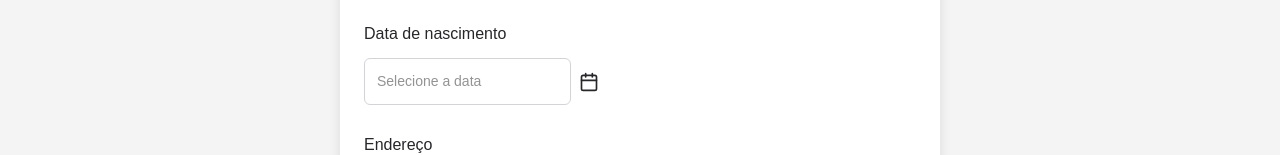
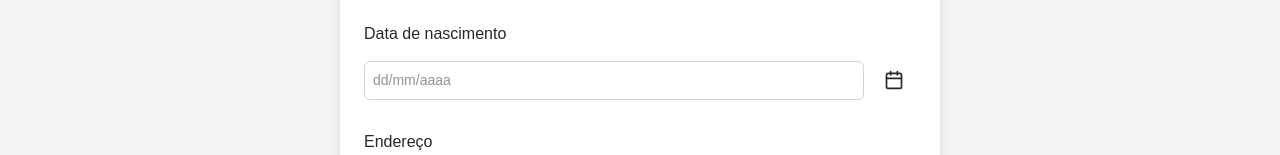
Before and after one commit to JasonSX1/PDS, a React (Vite) app in the folder kanto-intimo-front/: page /sellers/create in a window 1280 px wide. Shown: the part 443-598 px from the top of the page. Built offline with nearby package versions, Linux system fonts and the light colour scheme.

Commit message:
Atualização do campo de inserção de data

```diff
--- a/kanto-intimo-front/src/pages/CreateSellersPage.tsx
+++ b/kanto-intimo-front/src/pages/CreateSellersPage.tsx
@@ -1,4 +1,4 @@
-import React, { useState } from "react";
+import React, { useState, useEffect } from "react";
 import "../styles/SellersPage.css";
 import Header from "../components/ui/header";
 import Navbar from "../components/ui/navbar";
@@ -33,6 +33,7 @@ const formatInput = (value: string, pattern: string) => {
 };
 
 export default function CreateSellersPage() {
+  const [dateInput, setDateInput] = useState("");
   const [formData, setFormData] = useState({
     name: "",
     lastName: "",
@@ -48,6 +49,51 @@ export default function CreateSellersPage() {
       state: ""
     },
   });
+
+    // Efeito para sincronizar dateInput com birthDate
+  useEffect(() => {
+    if (formData.birthDate) {
+      const day = String(formData.birthDate.getDate()).padStart(2, '0');
+      const month = String(formData.birthDate.getMonth() + 1).padStart(2, '0');
+      const year = formData.birthDate.getFullYear();
+      setDateInput(`${day}/${month}/${year}`);
+    } else {
+      setDateInput("");
+    }
+  }, [formData.birthDate]);
+
+  const handleDateChange = (e: React.ChangeEvent<HTMLInputElement>) => {
+    let value = e.target.value.replace(/\D/g, '');
+
+    // Aplica máscara de data (dd/mm/yyyy)
+    if (value.length > 2 && value.length <= 4) {
+      value = value.replace(/^(\d{2})(\d{0,2})/, '$1/$2');
+    } else if (value.length > 4) {
+      value = value.replace(/^(\d{2})(\d{2})(\d{0,4})/, '$1/$2/$3');
+    }
+
+    setDateInput(value);
+
+    // Converte para Date quando tiver data completa
+    if (value.length === 10) {
+      const [day, month, year] = value.split('/').map(Number);
+      const date = new Date(year, month - 1, day);
+
+      // Valida se a data é válida
+      if (
+        date.getDate() === day &&
+        date.getMonth() === month - 1 &&
+        date.getFullYear() === year &&
+        date <= new Date()
+      ) {
+        setFormData(prev => ({ ...prev, birthDate: date }));
+      } else {
+        // Data inválida, mantém o input mas não atualiza o formData
+      }
+    } else {
+      setFormData(prev => ({ ...prev, birthDate: null }));
+    }
+  };
 
   const [suggestions, setSuggestions] = useState<string[]>([]);
   const [showSuggestions, setShowSuggestions] = useState(false);
@@ -233,18 +279,32 @@ export default function CreateSellersPage() {
 
         <label style={{ marginTop: 12 }}>Data de nascimento</label>
         <div style={{ display: "flex", gap: 8, alignItems: "center" }}>
+          <input
+            type="text"
+            placeholder="dd/mm/aaaa"
+            value={dateInput}
+            onChange={handleDateChange}
+            maxLength={10}
+            style={{ padding: '8px', width: '100%' }}
+          />
           <DatePicker
             selected={formData.birthDate}
             onChange={(date) => setFormData(prev => ({ ...prev, birthDate: date }))}
             dateFormat="dd/MM/yyyy"
-            placeholderText="Selecione a data"
+            placeholderText="Ou selecione"
             className="datepicker-input"
             showMonthDropdown
             showYearDropdown
             dropdownMode="select"
             maxDate={new Date()}
+            customInput={<button type="button" style={{
+              background: 'none',
+              border: 'none',
+              cursor: 'pointer'
+            }}>
+              <Calendar size={20} />
+            </button>}
           />
-          <Calendar size={20} />
         </div>
 
         <label style={{ marginTop: 16 }}>Endereço</label>
```
